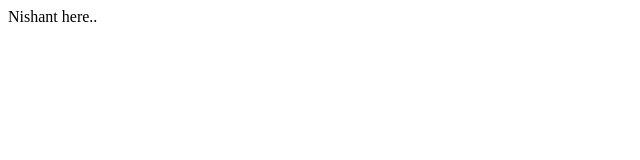
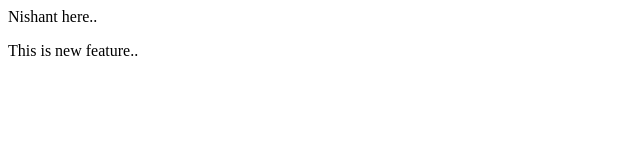
Before and after one commit to mahallenishant45-oss/Localrepo, a plain HTML site: page index.html in a window 1280 px wide. Shown: the whole page, without its empty margins (0-640 px from the left). Drawn offline with Linux system fonts and the light colour scheme.

Commit message:
Add new feature

```diff
--- a/index.html
+++ b/index.html
@@ -1 +1,2 @@
 <p>Nishant here..</p>
+<p>This is new feature..</p>
```
